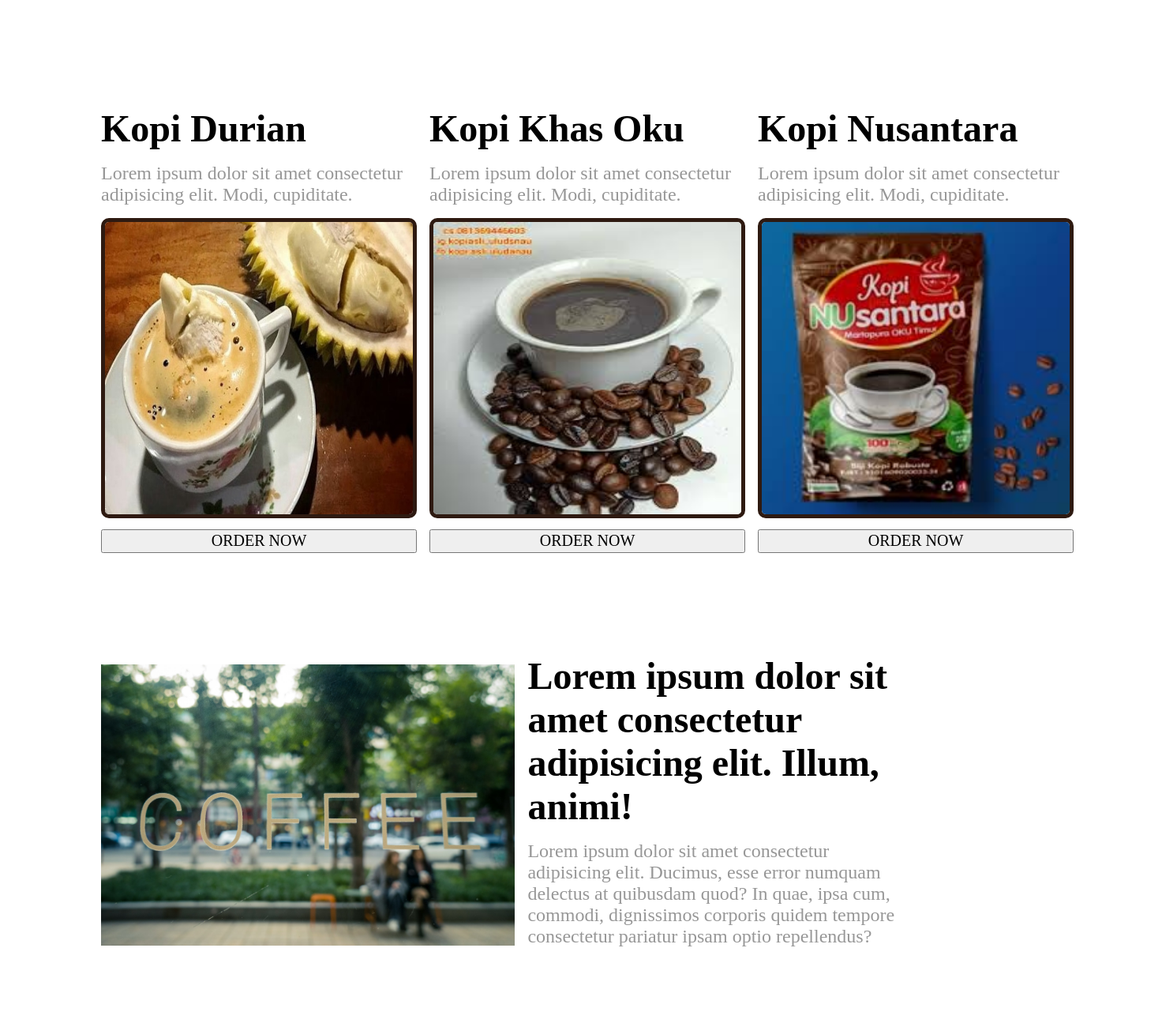
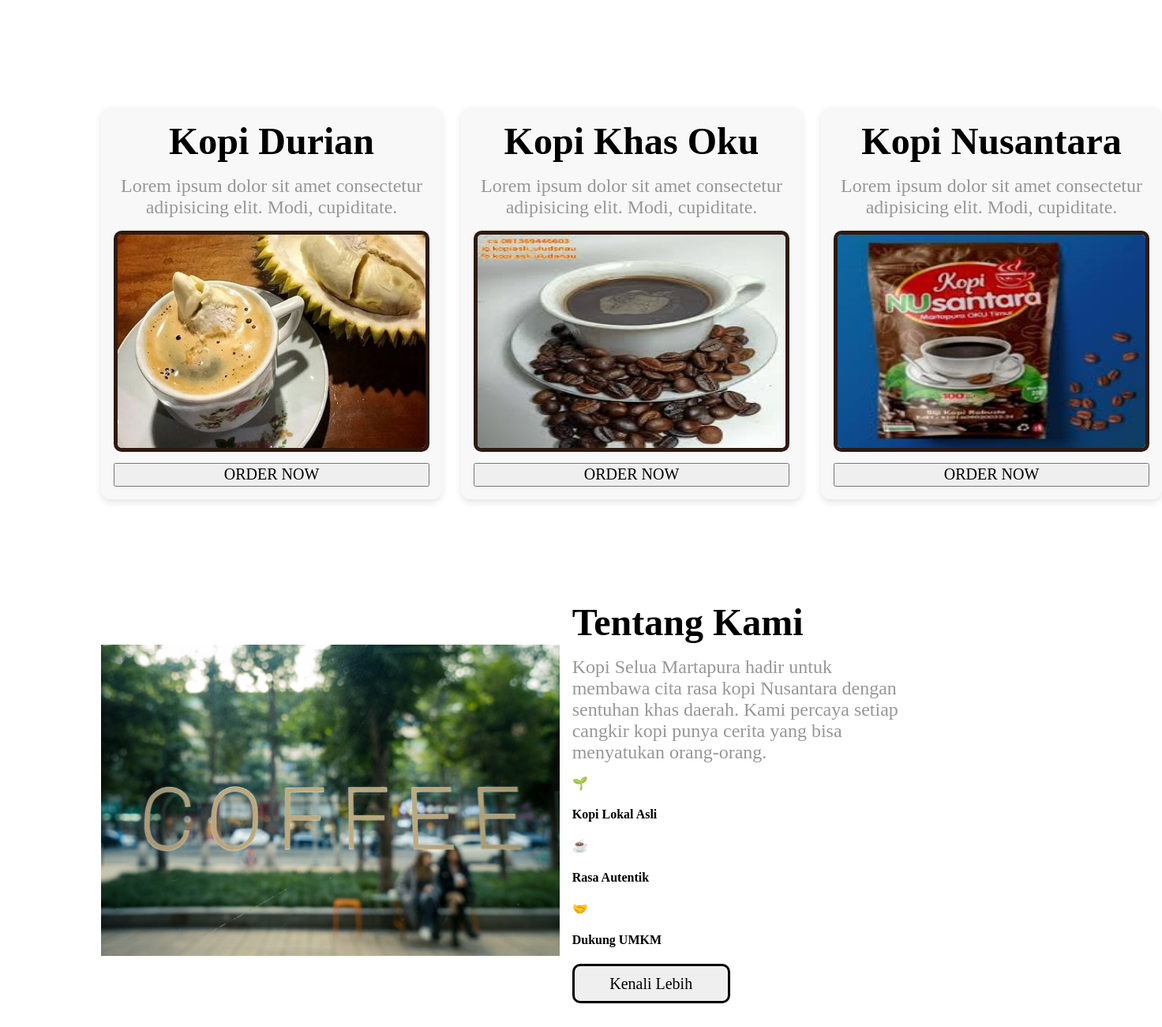
Before and after one commit to mkhoirulanwar41/mpa-coffe, a plain HTML site: page index.html in a window 1280 px wide. Shown: the part 660-1960 px from the top of the page at 79% size, 1472 px wide, since content can reach past the window. Before the commit the page ends 1939 px from the top, so only its background shows below. Drawn offline with Linux system fonts and the light colour scheme.

Commit message:
Memperbaiki tampilan konten pada halaman about agar lebih menarik user

```diff
--- a/asset/styles.css
+++ b/asset/styles.css
@@ -143,17 +143,23 @@
     margin-top: 50px;
     display: flex;
     justify-content: space-between;
+    gap: 24px;
 }
 
 #menu-digital img {
-    width: 400px;
-    height: 380px;
+    width: 100%;
+    height: 280px;
     border: 5px solid #2E1A11;
     border-radius: 10px;
 }
 
 #menu-digital > div{
-    padding-right: 16px;
+    flex: 1;
+    text-align: center;
+    padding: 16px;
+    background-color: #f8f8f8;
+    border-radius: 12px;
+    box-shadow: 0 4px 8px rgba(0,0,0,0.1);
 }
 
 #about-us {
@@ -210,6 +216,7 @@
 @media screen and (max-width:900px) {
     #menu-digital{
         flex-direction: column;
+        align-items: center;
     }
 
         .btn-price {
@@ -228,7 +235,7 @@
         position: absolute;
         top: 140px;
         right: 0;
-        width: 50%;
+        width: 100%;
         padding: 16px;
         border-radius: 8px;
         text-align: center;
@@ -264,6 +271,12 @@
         text-align: center;
     }
 
+    #menu-digital > div {
+        width: 100%;
+        max-width: 400px;
+        margin-bottom: 24px;
+    }
+
     #about-us {
         justify-items: center;
         align-items: center;
--- a/index.html
+++ b/index.html
@@ -60,8 +60,23 @@
             <img src="image/about.jpg" alt="About Us">
         </div>
         <div>
-            <h1>Lorem ipsum dolor sit amet consectetur adipisicing elit. Illum, animi!</h1>
-            <p>Lorem ipsum dolor sit amet consectetur adipisicing elit. Ducimus, esse error numquam delectus at quibusdam quod? In quae, ipsa cum, commodi, dignissimos corporis quidem tempore consectetur pariatur ipsam optio repellendus?</p>
+            <h1>Tentang Kami</h1>
+            <p> Kopi Selua Martapura hadir untuk membawa cita rasa kopi Nusantara
+                dengan sentuhan khas daerah. Kami percaya setiap cangkir kopi
+                 punya cerita yang bisa menyatukan orang-orang.
+            </p>
+            <div class="about-values">
+                <div class="value">
+                    🌱 <h4>Kopi Lokal Asli</h4>
+                </div>
+                <div class="value">
+                    ☕ <h4>Rasa Autentik</h4>
+                </div>
+                <div class="value">
+                    🤝 <h4>Dukung UMKM</h4>
+                 </div>
+            </div>
+            <button class="btn">Kenali Lebih</button>
         </div>
     </section>
     <footer>
```
